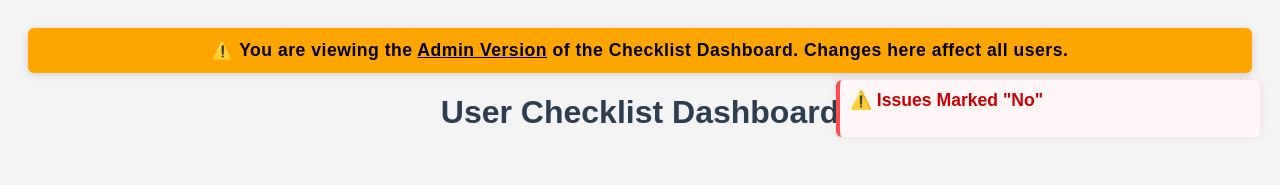
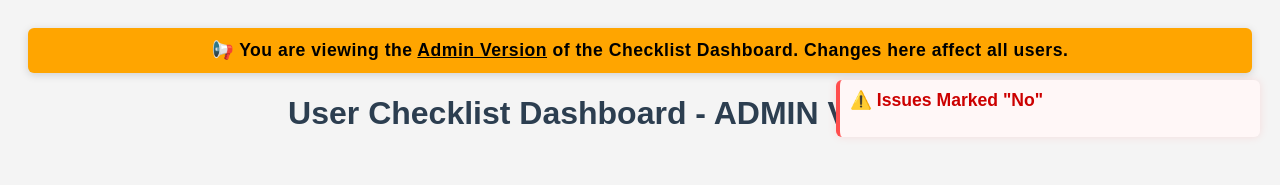
Before and after one commit to Cgines-stech/sitevisit, a plain HTML site: page dashboardadmin.html in a window 1280 px wide. Drawn offline with Linux system fonts and the light colour scheme; no server answers.

Commit message:
Update dashboardadmin.html

```diff
--- a/dashboardadmin.html
+++ b/dashboardadmin.html
@@ -12,10 +12,10 @@
 <body>
   <!-- 🔒 Admin Notice Banner -->
   <div id="adminBanner">
-    ⚠️ You are viewing the <span class="underlined">Admin Version</span> of the Checklist Dashboard. Changes here affect all users.
+    📢 You are viewing the <span class="underlined">Admin Version</span> of the Checklist Dashboard. Changes here affect all users.
   </div>
 
-  <h1>User Checklist Dashboard</h1>
+  <h1>User Checklist Dashboard - ADMIN Version 🔐</h1>
   <div id="dashboardContainer">
   <div id="dashboard"></div>
 
```
